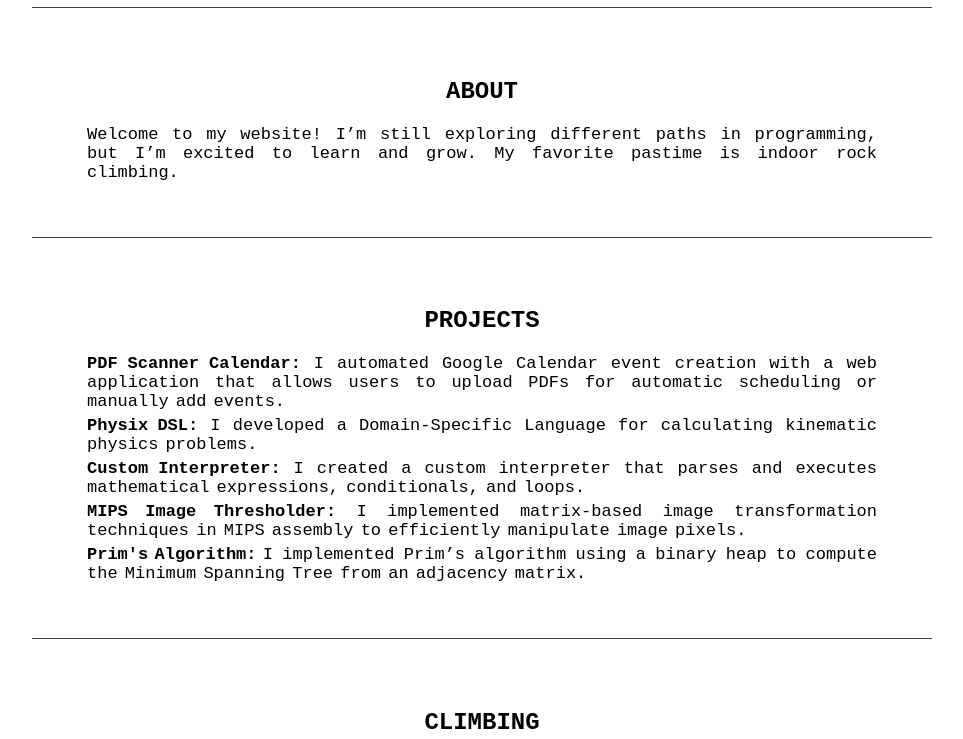
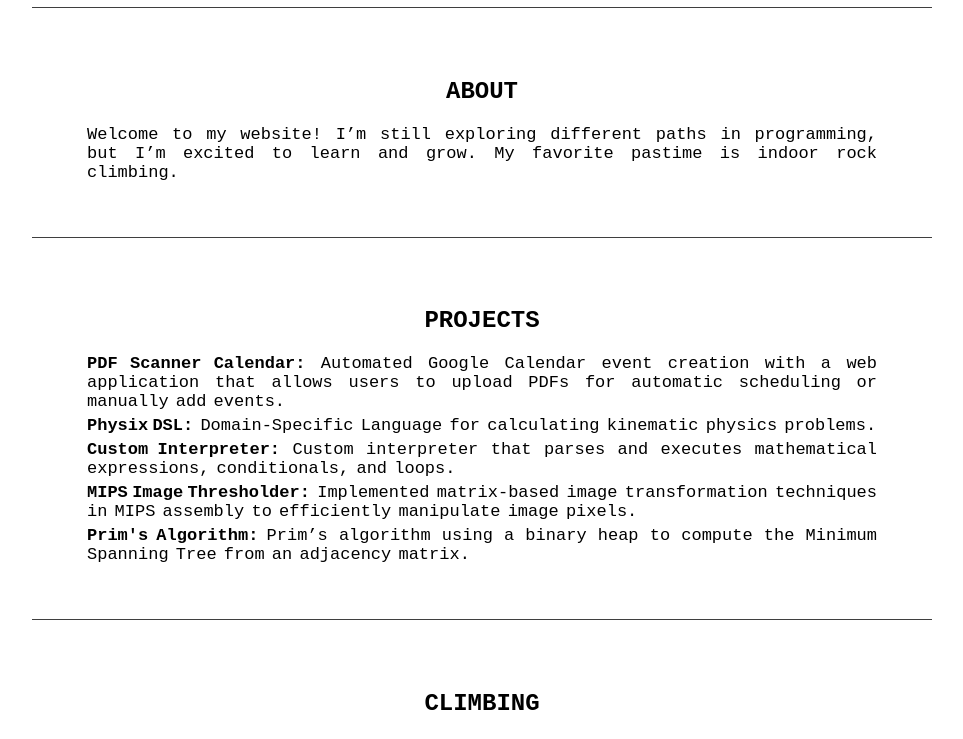
Before and after one commit to khoin119/Portfolio-Website, a plain HTML site: page index.html in a window 1280 px wide. Shown: the part 418-1157 px from the top of the page, without its empty margins (158-1121 px from the left). Drawn offline with Linux system fonts and the light colour scheme.

Commit message:
Update index.html
fixed layout mistakes

```diff
--- a/index.html
+++ b/index.html
@@ -28,7 +28,7 @@
             <a href="https://www.linkedin.com/in/khoin119/" class="button" target="_blank">
                 <img src="linkedin-icon.png" alt="LinkedIn">
             </a>
-            <a href="https://drive.google.com/file/d/1gfNmEir1G4xQ8Gp8J6XmqCbF4Ez0-l6d/view?usp=sharing" class="button" target="_blank">
+            <a href="https://drive.google.com/file/d/1YVWfxJVAv7dlDXMXK0moY0wP-OL0rPJ6/view?usp=sharing" class="button" target="_blank">
                 <img src="resume-icon.png" alt="Resume">
             </a>
             <a href="mailto:khoin119@gmail.com" class="button">
@@ -42,13 +42,13 @@
 
             <section id="projects">
                 <h2>PROJECTS</h2>
-                <p> <a href="https://github.com/khoin119/PDF_Scanner_GoogleCalendar" class="projects-links" target="_blank"> <b>PDF Scanner Calendar:</b></a> I automated Google Calendar event creation with a web application that allows users to upload PDFs for automatic
+                <p> <a href="https://github.com/khoin119/PDF_Scanner_GoogleCalendar" class="projects-links" target="_blank"> <b>PDF Scanner Calendar:</b></a> Automated Google Calendar event creation with a web application that allows users to upload PDFs for automatic
                     scheduling or manually add events.</p>
-                <p> <a href="https://youtu.be/0yLxOZdFp6U" class="projects-links" target="_blank"> <b>Physix DSL:</b> </a>I developed a Domain-Specific Language for calculating kinematic physics problems.</p>
-                <p> <a href="https://github.com/khoin119/Interpreter" class="projects-links" target="_blank"> <b> Custom Interpreter:</b> I created a custom interpreter that parses and executes mathematical expressions, conditionals, and loops.</p>
-                <p> <a href="https://github.com/khoin119/MIPS-Image-Thresholding" class="projects-links" target="_blank"><b>MIPS Image Thresholder:</b> </a> I implemented matrix-based image transformation techniques in MIPS assembly to
+                <p> <a href="https://github.com/khoin119/Physix" class="projects-links" target="_blank"> <b>Physix DSL:</b> </a> Domain-Specific Language for calculating kinematic physics problems.</p>
+                <p> <a href="https://github.com/khoin119/Interpreter" class="projects-links" target="_blank"> <b> Custom Interpreter:</b> </a> Custom interpreter that parses and executes mathematical expressions, conditionals, and loops.</p>
+                <p> <a href="https://github.com/khoin119/MIPS-Image-Thresholding" class="projects-links" target="_blank"><b>MIPS Image Thresholder:</b> </a> Implemented matrix-based image transformation techniques in MIPS assembly to
                     efficiently manipulate image pixels.</p>
-                <p> <a href="https://github.com/khoin119/Prim-s-Algorithm-MST" class="projects-links" target="_blank"><b>Prim's Algorithm: </b></a>I implemented Prim’s algorithm using a binary heap to compute the Minimum Spanning Tree from
+                <p> <a href="https://github.com/khoin119/Prim-s-Algorithm-MST" class="projects-links" target="_blank"><b>Prim's Algorithm: </b></a> Prim’s algorithm using a binary heap to compute the Minimum Spanning Tree from
                     an adjacency matrix.</p>
 
             </section>
@@ -84,8 +84,9 @@
                         </a>
                     </div>
                 </div>
+            </section>
 
-            </section>
+
         </div>
     </div>
 
```
